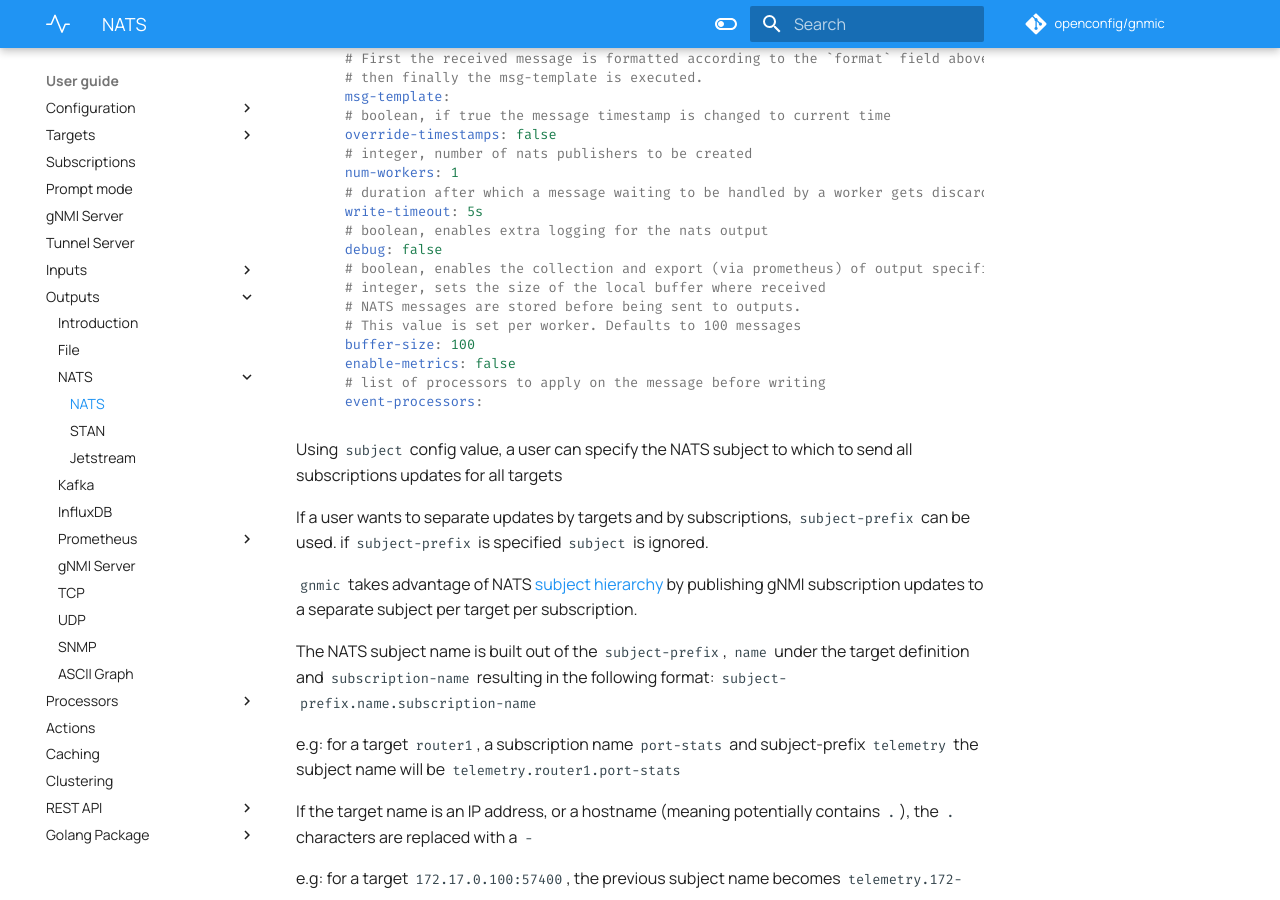
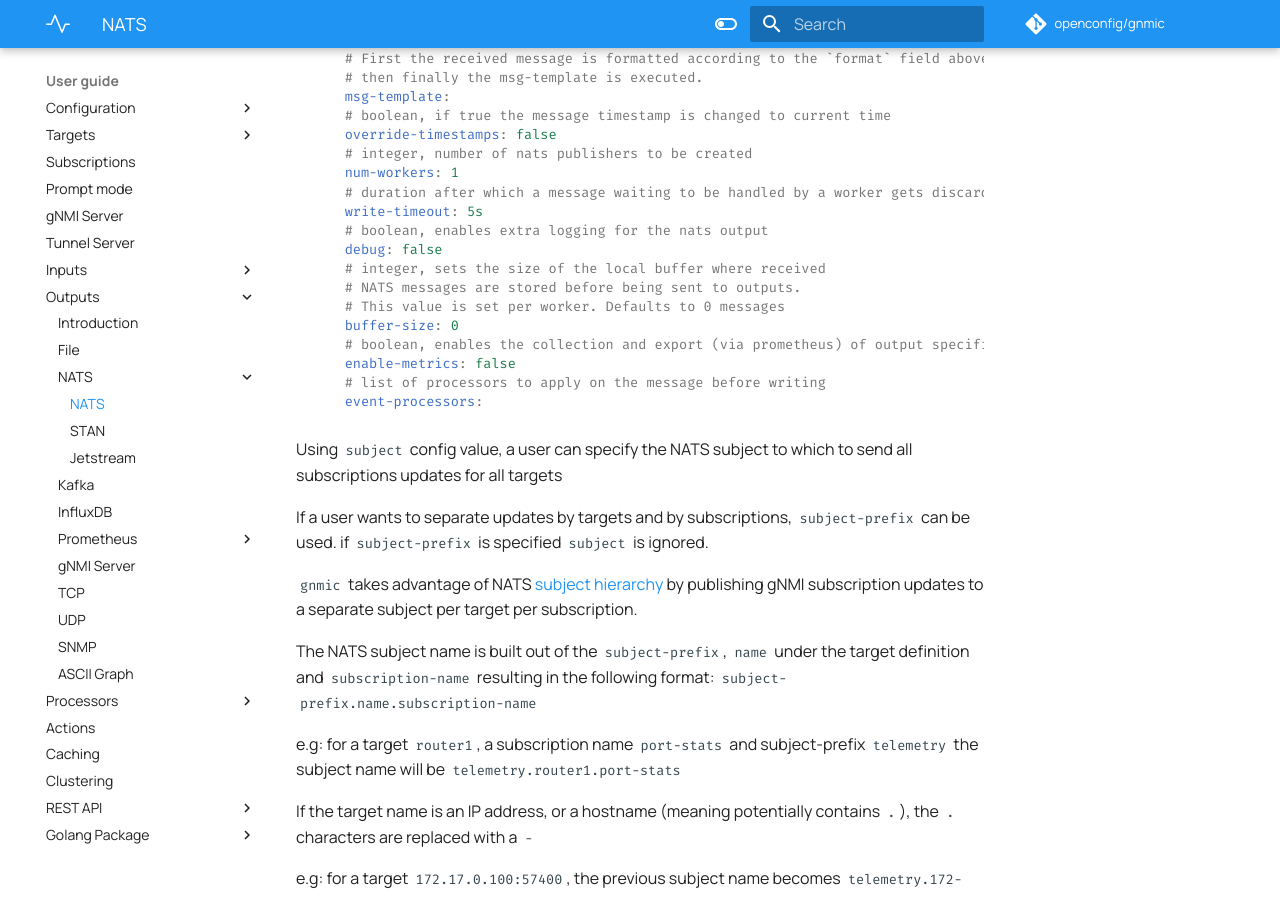
Before and after one commit to openconfig/gnmic, an MkDocs documentation site: the page built from docs/user_guide/outputs/nats_output.md, in a window 1280 px wide and 900 px high, scrolled down 1427 px. Built offline with MkDocs 1.6.1 and Material for MkDocs 9.7.7, drawn with Linux system fonts in a browser that asks for light colours; comment, search, counter and statistics services are not loaded.

Commit message:
Updated based on feedback from repo owner   * updated user guide to communicate the default value of  to 0   * fixed ordering of comment   * made BufferSize a uint to default to 0 if not set

```diff
--- a/docs/user_guide/outputs/nats_output.md
+++ b/docs/user_guide/outputs/nats_output.md
@@ -72,11 +72,11 @@
     write-timeout: 5s
     # boolean, enables extra logging for the nats output
     debug: false
-    # boolean, enables the collection and export (via prometheus) of output specific metrics
     # integer, sets the size of the local buffer where received
     # NATS messages are stored before being sent to outputs.
-    # This value is set per worker. Defaults to 100 messages
-    buffer-size: 100
+    # This value is set per worker. Defaults to 0 messages
+    buffer-size: 0
+    # boolean, enables the collection and export (via prometheus) of output specific metrics
     enable-metrics: false
     # list of processors to apply on the message before writing
     event-processors:
```
Also changed, not shown: docs/user_guide/outputs/jetstream_output.md (+3 -3 lines), 2 other files.
